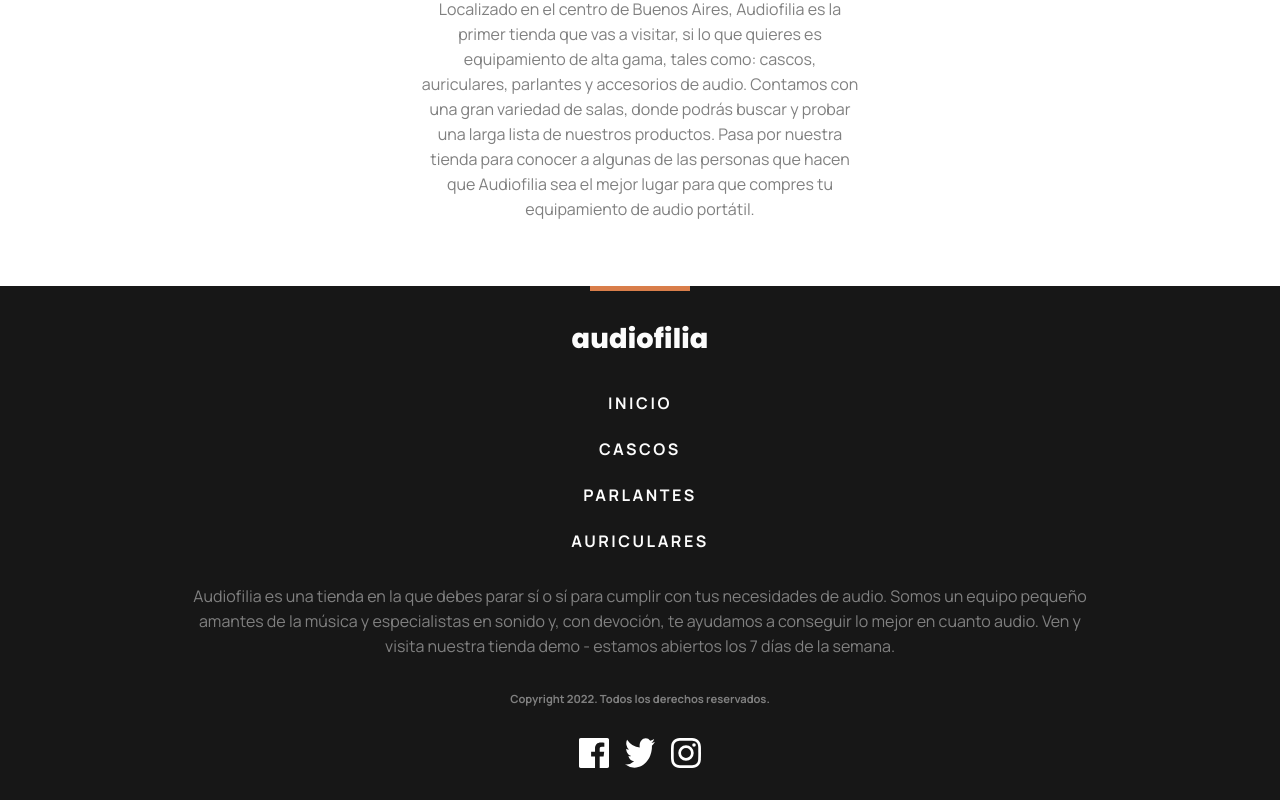
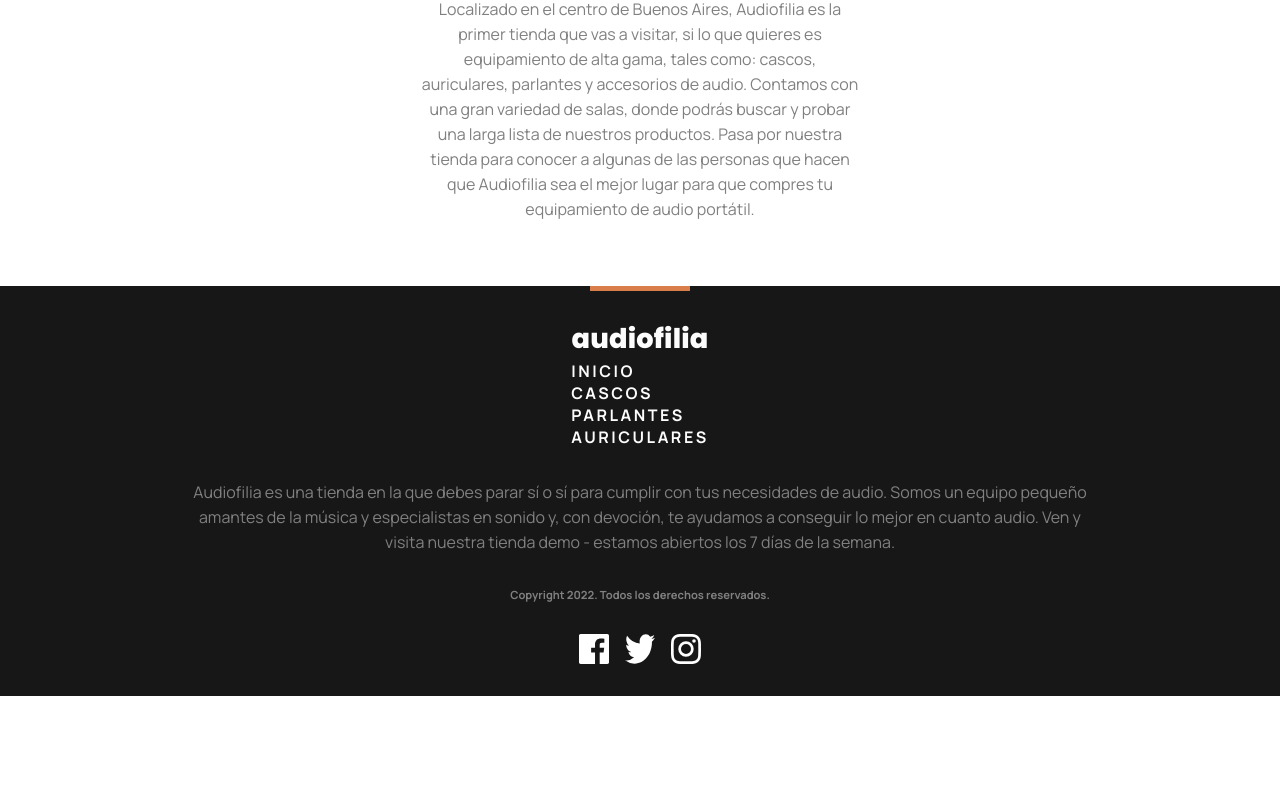
Before and after one commit to Fede-Baleyron/audiophile-store, a React (Vite) app: page / in a window 1280 px wide. Shown: the part 1319-2119 px from the top of the page. After the commit the page ends 2015 px from the top, so only its background shows below. Built offline with nearby package versions, Linux system fonts and the light colour scheme.

Commit message:
add menu items wrapper zone prop

```diff
--- a/src/modules/shared/header/components/Menu.tsx
+++ b/src/modules/shared/header/components/Menu.tsx
@@ -2,7 +2,11 @@ import { MenuItemObjectType } from '../utils/header-types'
 import { MenuItem } from './MenuItem'
 import '../styles/menu.css'
 
-export const Menu = () => {
+type Prop = {
+  zone: string
+}
+
+export const Menu = ({zone}: Prop) => {
   const menuItems: MenuItemObjectType[] = [
     {name: 'Inicio', id: 1},
     {name: 'Cascos', id: 2},
@@ -10,12 +14,12 @@ export const Menu = () => {
     {name: 'Auriculares', id: 4},
   ]
   return (
-    <ul className='menu-items-wrapper'>
+    <ul className={`menu-items-wrapper-${zone}`}>
       {menuItems.map(item => (
         <MenuItem
           key={item.id}
           title={item.name.toUpperCase()}
-          classNames={['menu-item-footer']}
+          classNames={[`menu-item-${zone}`]}
         />
       ))}
     </ul>
```
